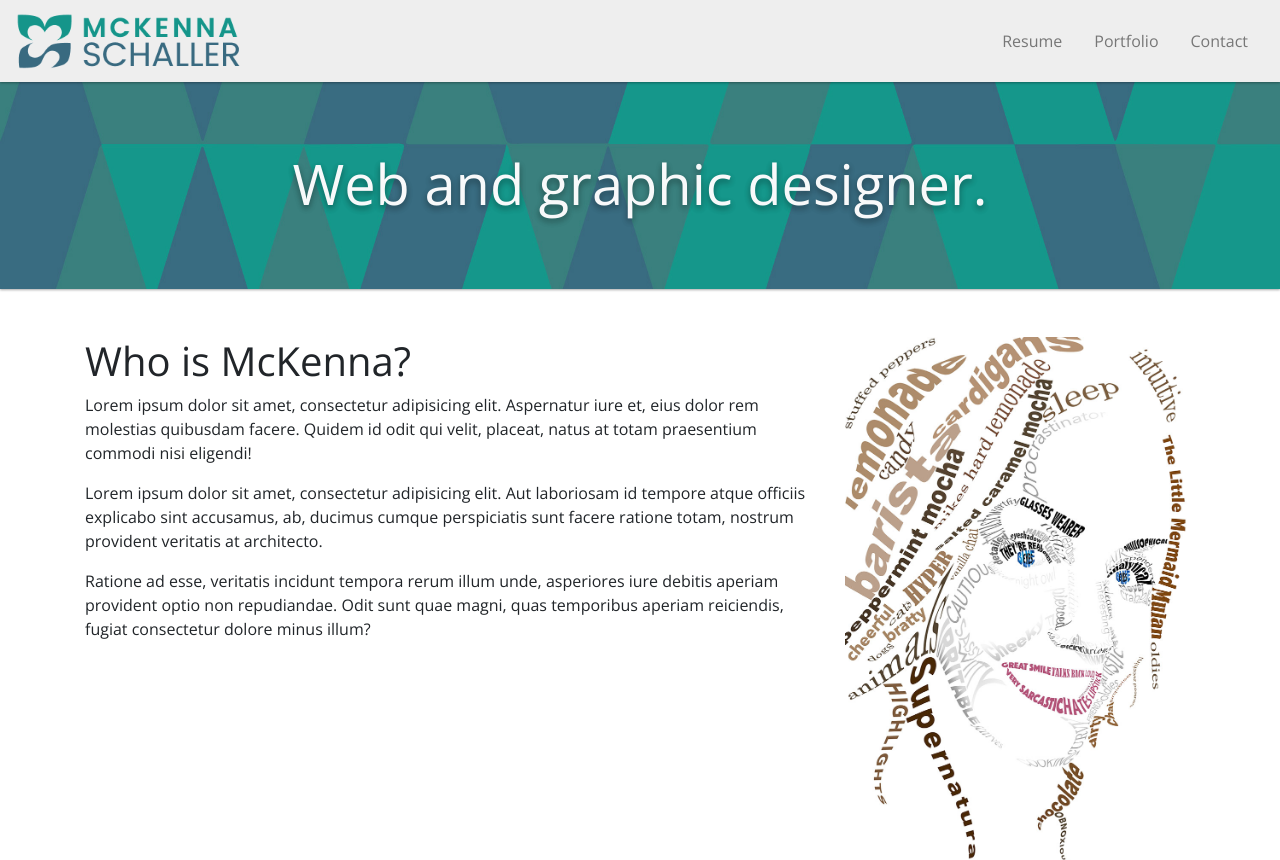
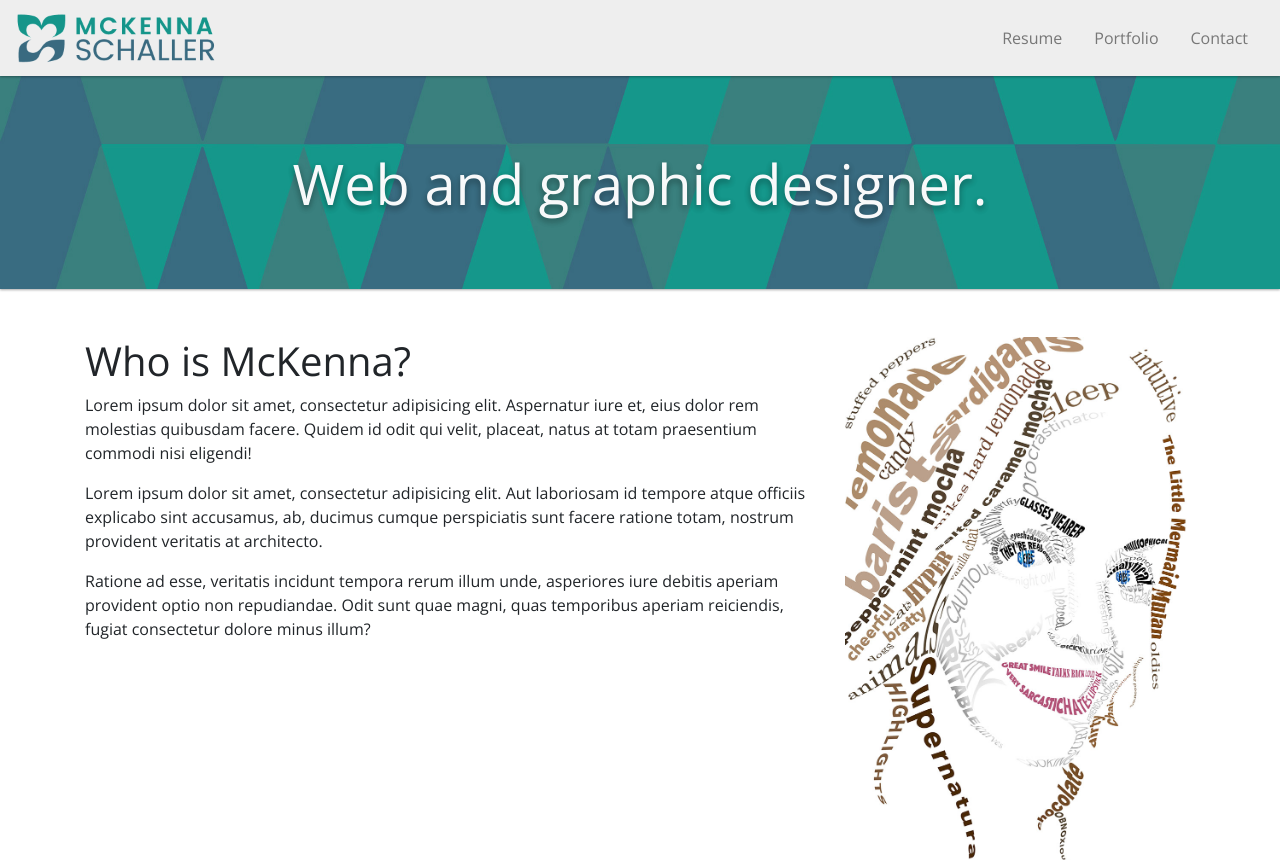
Before and after one commit to mkschaller/mkschaller.github.io, a plain HTML site: page index.html in a window 1280 px wide. Shown: the top 860 px of the page. Drawn offline with nearby package versions, Linux system fonts and the light colour scheme.

Commit message:
Logo size

```diff
--- a/css/styles.scss
+++ b/css/styles.scss
@@ -50,15 +50,9 @@ h1.text-light{
 	box-shadow: $shadow-sm;
 }
 nav img{
-	width: 225px;
+	width: 200px;
 	height: auto;
 }
-//@media only screen and (max-width: 576px) {
-//	nav img {
-//		width: 200px;
-//		height: auto;
-//	}
-//}
 /* Footer --------------------------------------------------------------- */
 
 footer{
```
Also changed, not shown: css/styles.css.
